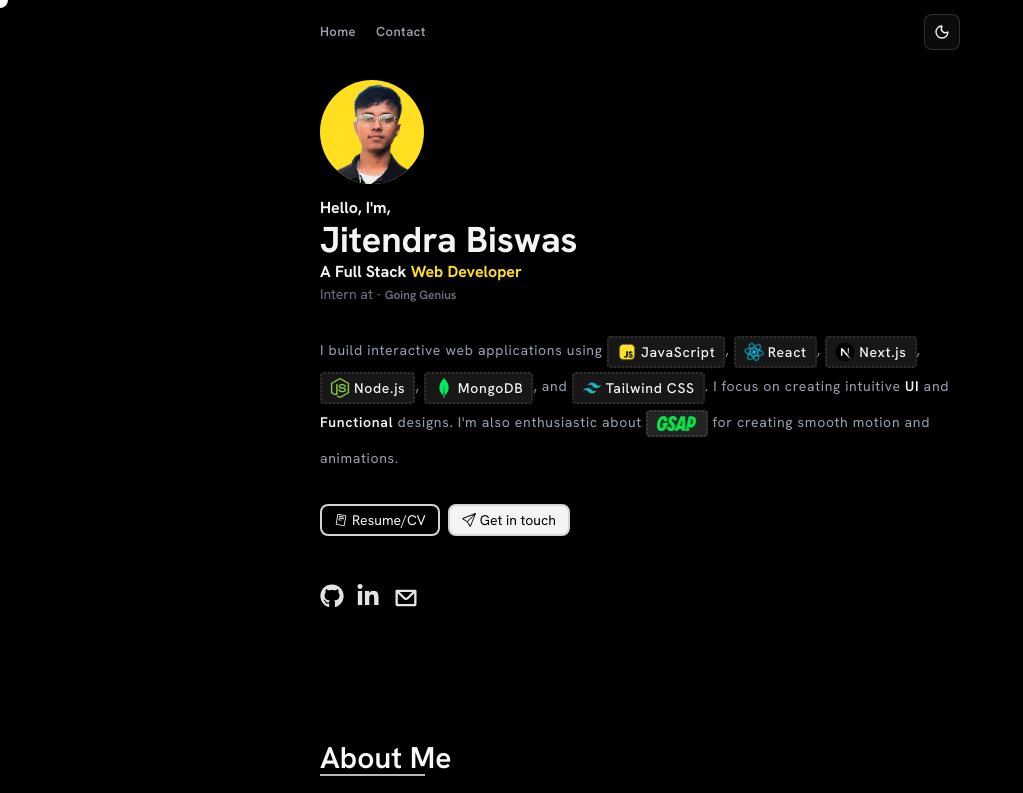
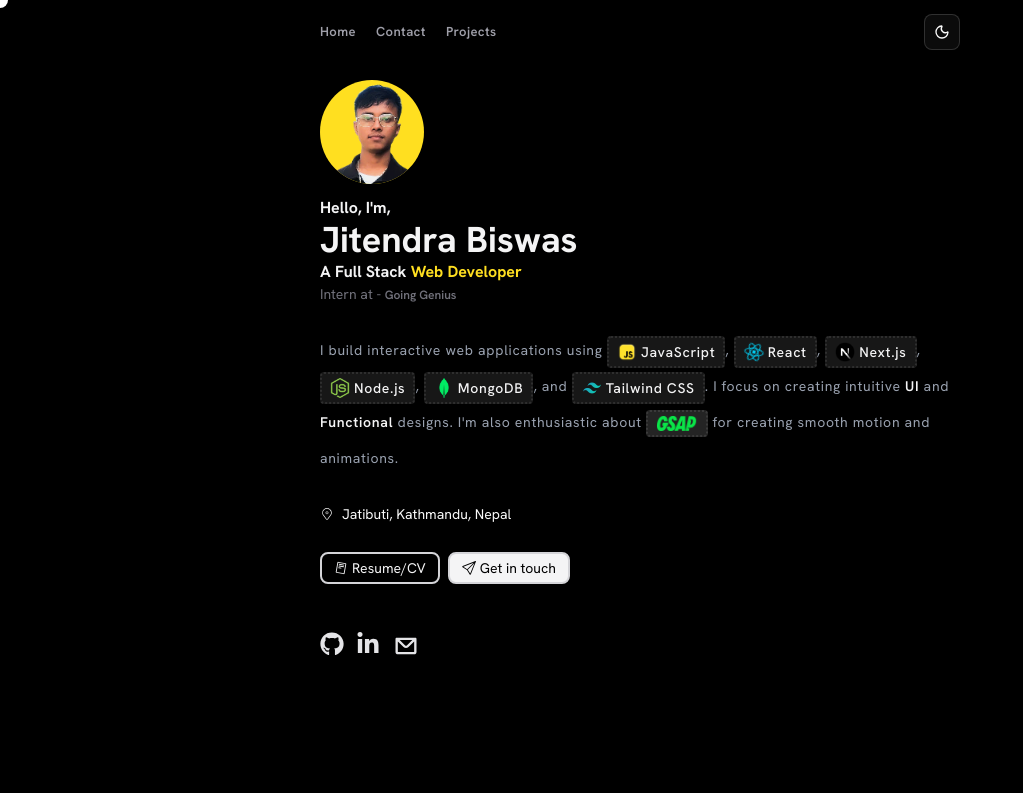
Before and after one commit to jitendra-biswas/next-portfolio, a Next.js app: page / in a window 1280 px wide. Shown: the top 793 px of the page, without its empty margins (0-1023 px from the left). Built offline with nearby package versions, Linux system fonts and the light colour scheme.

Commit message:
update navbar

```diff
--- a/app/Components/Home.jsx
+++ b/app/Components/Home.jsx
@@ -6,6 +6,7 @@ import Link from "next/link";
 import React, { useRef } from "react";
 import { BsSend } from "react-icons/bs";
 import { CgMail } from "react-icons/cg";
+import { CiLocationOn } from "react-icons/ci";
 import { FaGithub, FaLinkedinIn } from "react-icons/fa";
 import { PiReadCvLogo } from "react-icons/pi";
 const Home = () => {
@@ -124,6 +125,10 @@ const Home = () => {
           for creating smooth motion and animations.
         </p>
 
+        <div className="location flex items-center gap-2 text-sm">
+          <CiLocationOn />Jatibuti, Kathmandu, Nepal
+        </div>
+
         <div ref={btnRef} className="buttons flex gap-2">
           <Link href="https://drive.google.com/file/d/1mxrVOzMPQ9vmWOLgt0RFtI1pRu6vcHps/view?usp=sharing" target="_blank" className="border-2 border-zinc-300 text-sm px-3 py-1 rounded-md flex items-center gap-1 cursor-pointer dark:text-zinc-100 light:text-zinc-800 hover:scale-105 transition-all"><PiReadCvLogo /> Resume/CV</Link>
           <Link href="/contact" className="border-2 border-zinc-300 text-sm px-3 py-1 rounded-md flex items-center gap-1 cursor-pointer text-black bg-zinc-100 hover:scale-105 transition-all"><BsSend /> Get in touch</Link>
--- a/app/Components/Nav.tsx
+++ b/app/Components/Nav.tsx
@@ -13,10 +13,15 @@ const Nav = () => {
       id:"contact",
       linkName:"Contact"
     },
+    {
+      id:"#project",
+      linkName:"Projects"
+    },
+
   ]
   return (
    <div className="w-full px-[30vw] lg:px-[25vw] max-lg:px-[20vw] max-md:px-[5vw] fixed top-0 left-0 z-99">
-     <nav className="w-full h-16 flex items-center justify-between dark:bg-black/50 backdrop-blur-sm bg-white/0">
+     <nav className="w-full h-16 flex items-center justify-between dark:bg-black/50 backdrop-blur-sm bg-gray-100/0">
 
 
       <div className="links flex items-center gap-5 tracking-wide">
--- a/app/Components/Project.jsx
+++ b/app/Components/Project.jsx
@@ -65,7 +65,7 @@ const Project = (props) => {
   return (
 
     <>
-    <h1 ref={headRef} className="heading w-fit text-3xl font-semibold">Featured Projects</h1>
+    <h1 id="project" ref={headRef} className="heading w-fit text-3xl font-semibold">Featured Projects</h1>
       <div ref={projectRef} className="w-full h-fit flex flex-wrap gap-3 mt-5 pb-20">
         {projectData.map((project,idx)=>{
           return (
--- a/app/globals.css
+++ b/app/globals.css
@@ -6,6 +6,7 @@
 @custom-variant dark (&:is(.dark *));
 *{
     font-family: "Hanken Grotesk", sans-serif;
+    scroll-behavior: smooth;
 }
 
 .heading{
@@ -93,7 +94,7 @@
 :root {
     --profile-text:#555fee;
     --profile:#83bbff;
-    --background: oklch(1 0 0);
+    --background: #F3F4F6;
     --foreground: oklch(0.145 0 0);
     --card: oklch(1 0 0);
     --card-foreground: oklch(0.145 0 0);
```
